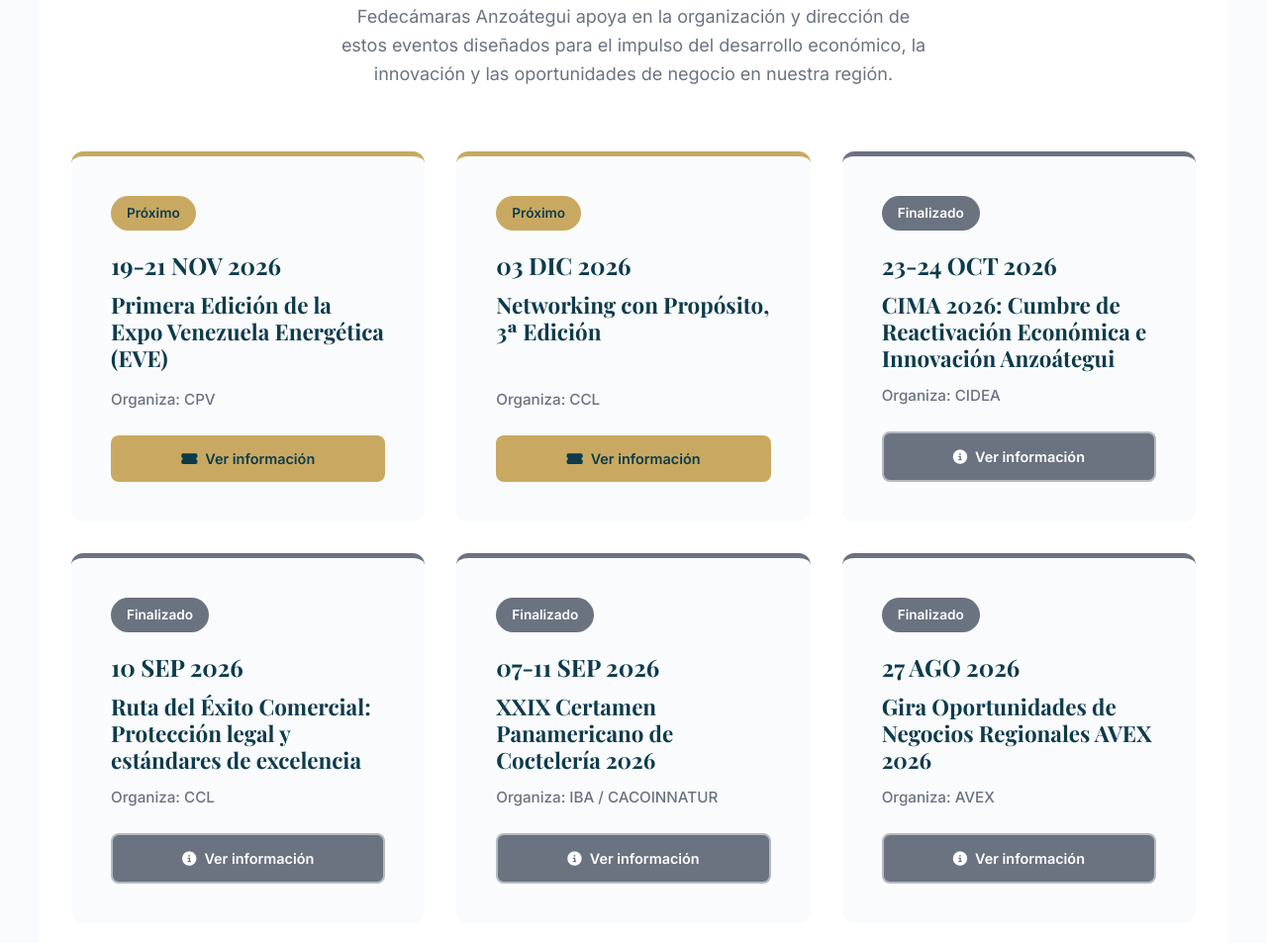
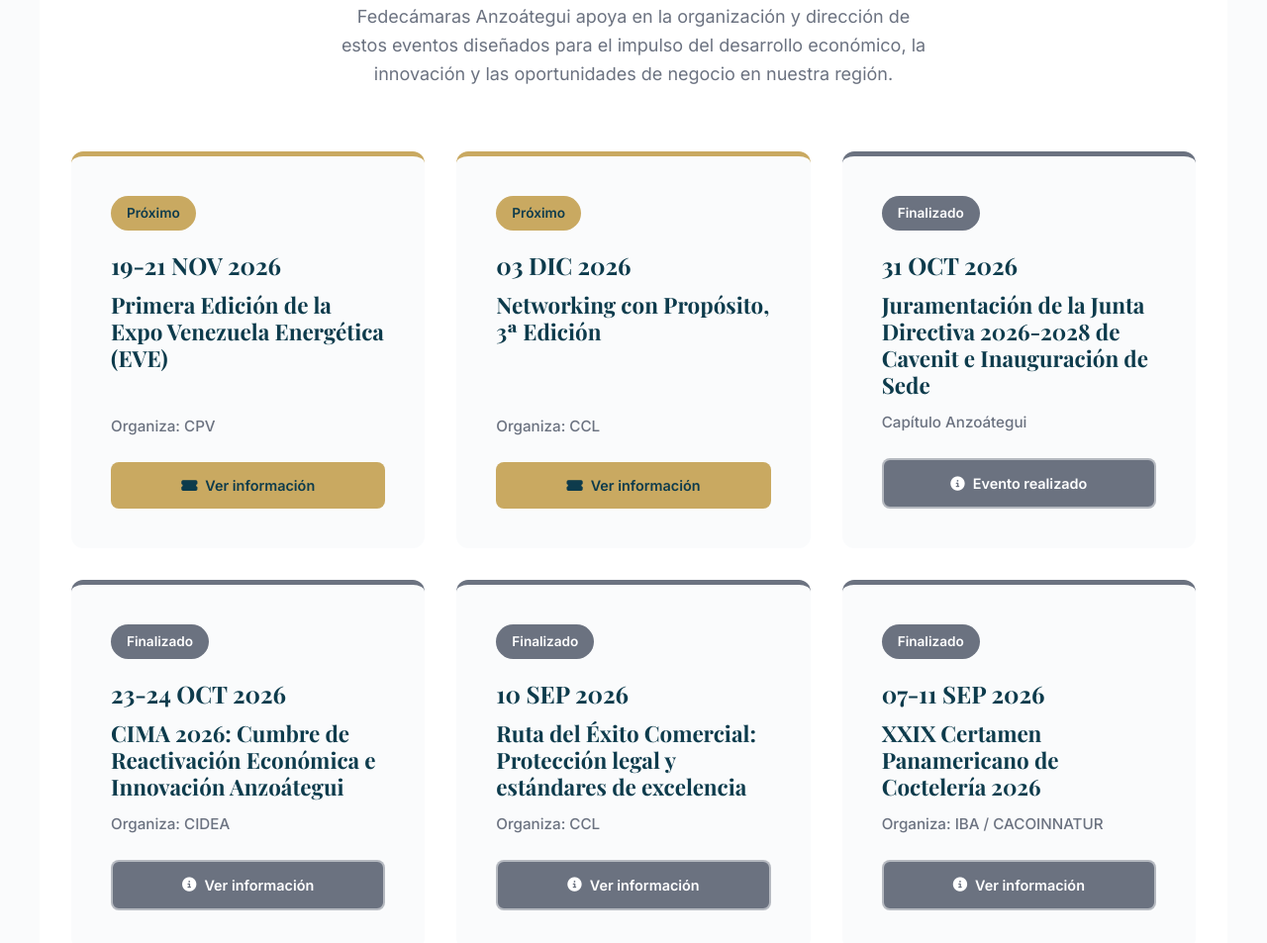
Before and after one commit to fedecamarasanz/fanz, a plain HTML site: page index.html in a window 1280 px wide. Shown: the part 4843-5796 px from the top of the page at 99% size. Drawn offline with nearby package versions, Linux system fonts and the light colour scheme.

Commit message:
Update index.html

```diff
--- a/index.html
+++ b/index.html
@@ -329,7 +329,6 @@
                 <p>Ediciones institucionales</p>
                 <a href="https://drive.google.com/drive/folders/1tgUzKwEAUs7yrBWeVYy4LVUyezWQB5QH?usp=sharing" class="btn" target="_blank"><i class="fas fa-folder-open"></i> Ver revista</a>
             </div>
-            <!-- NUEVA TARJETA AGREGADA -->
             <div class="resource-card">
                 <h4>Revista Actualidad Empresarial</h4>
                 <p>Publicación oficial de Fedecámaras</p>
@@ -413,6 +412,16 @@
             </div>
 
             <!-- EVENTOS FINALIZADOS -->
+            <!-- NUEVO EVENTO AGREGADO -->
+            <div class="event-card past">
+                <span class="event-badge past">Finalizado</span>
+                <div class="event-date">31 OCT 2026</div>
+                <h4>Juramentación de la Junta Directiva 2026-2028 de Cavenit e Inauguración de Sede</h4>
+                <p class="event-organizer">Capítulo Anzoátegui</p>
+                <!-- Actualiza el href="#" con el enlace real cuando esté disponible -->
+                <a href="#" class="btn btn-secondary" onclick="event.preventDefault();"><i class="fas fa-info-circle"></i> Evento realizado</a>
+            </div>
+
             <div class="event-card past">
                 <span class="event-badge past">Finalizado</span>
                 <div class="event-date">23-24 OCT 2026</div>
```
